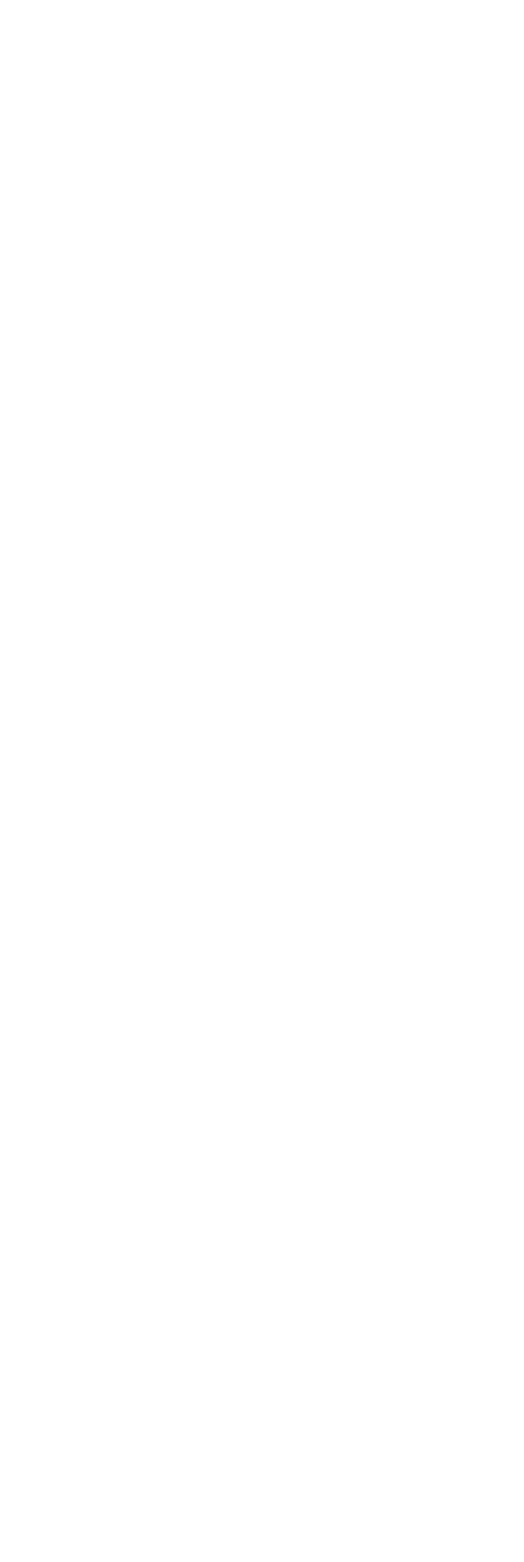
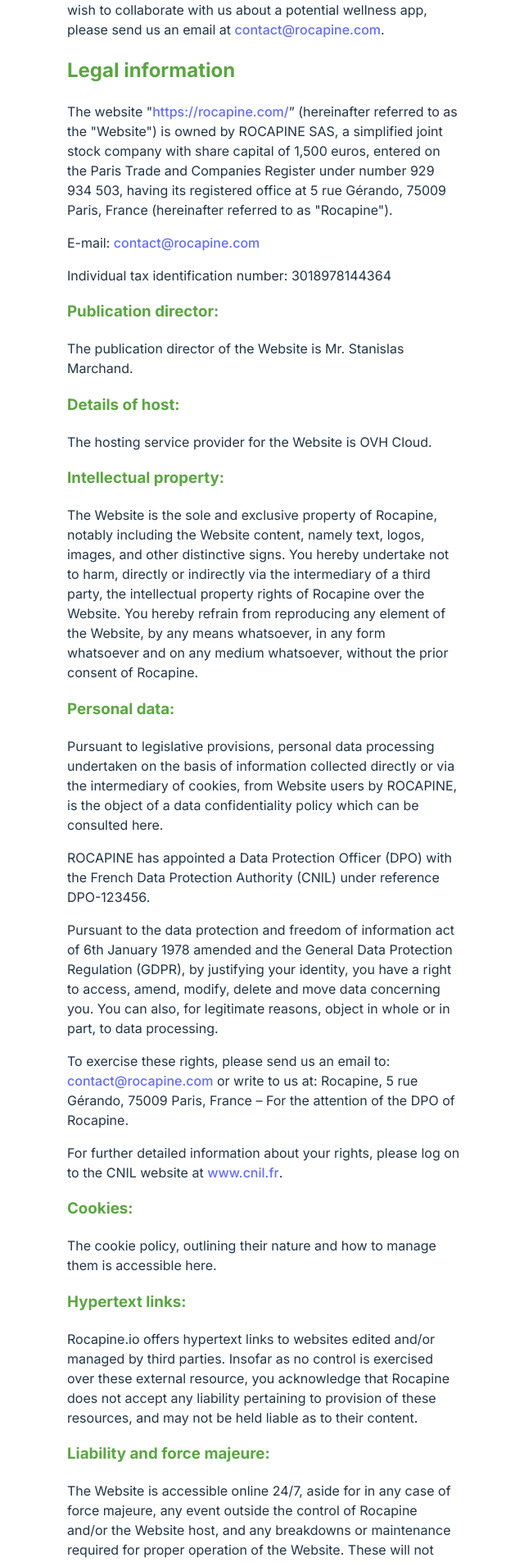
Before and after one commit to Rocapine/website, a React (Vite) app: page /terms in a window 1280 px wide. Before the commit this address had no page. Shown: the part 325-2230 px from the top of the page at 82% size, without its empty margins (318-958 px from the left). Before the commit the page ends 800 px from the top, so only its background shows below. Built offline with nearby package versions, Linux system fonts and the light colour scheme.

Commit message:
feature: add Terms page

```diff
--- a/src/App.tsx
+++ b/src/App.tsx
@@ -1,13 +1,13 @@
 import { BrowserRouter as Router, Route, Routes } from 'react-router-dom';
 import Home from './Home';
-// import CGU from './CGU';
+import Terms from './Terms';
 
 const App = () => {
     return (
         <Router>
             <Routes>
                 <Route path="/" element={<Home />} />
-                {/* <Route path="/cgu" element={<CGU />} /> */}
+                <Route path="/terms" element={<Terms />} />
             </Routes>
         </Router>
     );
--- /dev/null
+++ b/src/Terms.tsx
@@ -0,0 +1,66 @@
+const Terms = () => {
+    return <main>
+        <h1>Terms</h1>
+        <h2>Object</h2>
+        <p>The purpose of these general terms and conditions of use (hereinafter referred to as the "T&Cs") is to outline the terms and conditions for using the website rocapine.io (hereinafter referred to as the "Website"). By accessing the Website, you expressly and unreservedly accept these T&Cs and undertake to respect them. The Website is open to public access. If you wish to collaborate with us about a potential wellness app, please send us an email at <a href="mailto:contact@rocapine.com">contact@rocapine.com</a>.</p>
+
+        <h2>Legal information</h2>
+        <p>The website "<a href="https://rocapine.com/">https://rocapine.com/</a>” (hereinafter referred to as the "Website") is owned by ROCAPINE SAS, a simplified joint stock company with share capital of 1,500 euros, entered on the Paris Trade and Companies Register under number 929 934 503, having its registered office at 5 rue Gérando, 75009 Paris, France (hereinafter referred to as "Rocapine").</p>
+        <p>E-mail: <a href="mailto:contact@rocapine.com">contact@rocapine.com</a></p>
+        <p>Individual tax identification number: 3018978144364</p>
+
+        <h3>Publication director:</h3>
+        <p>The publication director of the Website is Mr. Stanislas Marchand.</p>
+
+        <h3>Details of host:</h3>
+        <p>The hosting service provider for the Website is OVH Cloud.</p>
+
+        <h3>Intellectual property:</h3>
+        <p>The Website is the sole and exclusive property of Rocapine, notably including the Website content, namely text, logos, images, and other distinctive signs. You hereby undertake not to harm, directly or indirectly via the intermediary of a third party, the intellectual property rights of Rocapine over the Website. You hereby refrain from reproducing any element of the Website, by any means whatsoever, in any form whatsoever and on any medium whatsoever, without the prior consent of Rocapine.</p>
+
+        <h3>Personal data:</h3>
+        <p>Pursuant to legislative provisions, personal data processing undertaken on the basis of information collected directly or via the intermediary of cookies, from Website users by ROCAPINE, is the object of a data confidentiality policy which can be consulted here.</p>
+        <p>ROCAPINE has appointed a Data Protection Officer (DPO) with the French Data Protection Authority (CNIL) under reference DPO-123456.</p>
+        <p>Pursuant to the data protection and freedom of information act of 6th January 1978 amended and the General Data Protection Regulation (GDPR), by justifying your identity, you have a right to access, amend, modify, delete and move data concerning you. You can also, for legitimate reasons, object in whole or in part, to data processing.</p>
+        <p>To exercise these rights, please send us an email to: <a href="mailto:contact@rocapine.com">contact@rocapine.com</a> or write to us at: Rocapine, 5 rue Gérando, 75009 Paris, France – For the attention of the DPO of Rocapine.</p>
+        <p>For further detailed information about your rights, please log on to the CNIL website at <a href="http://www.cnil.fr">www.cnil.fr</a>.</p>
+
+        <h3>Cookies:</h3>
+        <p>The cookie policy, outlining their nature and how to manage them is accessible here.</p>
+
+        <h3>Hypertext links:</h3>
+        <p>Rocapine.io offers hypertext links to websites edited and/or managed by third parties. Insofar as no control is exercised over these external resource, you acknowledge that Rocapine does not accept any liability pertaining to provision of these resources, and may not be held liable as to their content.</p>
+
+        <h3>Liability and force majeure:</h3>
+        <p>The Website is accessible online 24/7, aside for in any case of force majeure, any event outside the control of Rocapine and/or the Website host, and any breakdowns or maintenance required for proper operation of the Website. These will not lead to any compensation. You confirm that you are aware and accept the characteristics and limits of information transfer online, as well as costs pertaining to connection to the internet.</p>
+        <p>Rocapine expressly reserves the right, without compensation, to amend the Website in whole or in part at any time as well as its presentation or medium and to interrupt update of the Website. The liability of Rocapine may under no circumstances be incurred for any damages whatsoever suffered by yourself or any third party, resulting directly or indirectly from access and use of the Website.</p>
+        <p>In all instances, the liability of Rocapine, in such instance as it is incurred, will be limited to the direct prejudice suffered with the exclusion of any indirect prejudice, of any nature whatsoever, such as notably loss of data, loss of opportunities, of profits or operation, or any other financial loss resulting from use or impossibility to use the Website.</p>
+
+        <h3>User Content:</h3>
+        <p>You are entirely liable for all content that you may upload, communicate, send or otherwise make available via the Website.</p>
+        <p>Rocapine is not under any obligation to store elements which may be sent via the Website and will not be bound to return elements sent by you. You hereby undertake to take all necessary precautions accordingly.</p>
+        <p>You hereby accept not to upload, communicate, send or otherwise make available any content:</p>
+        <ul>
+            <li>Which is illegal, harmful, hurtful, defamatory, obscene or otherwise punishable;</li>
+            <li>Which harms privacy;</li>
+            <li>Which is likely to incite violence or racial or ethnic hatred;</li>
+            <li>Which you are not entitled to legally make available (such as privileged information, information belonging to any other person or confidential information);</li>
+            <li>Which infringes any intellectual property right or other property right of any other person;</li>
+            <li>Which includes any unrequested or unauthorised publicity, promotional material, “unwanted mail”, “spam”, “chain letters”, “pyramid systems” or any other form of solicitation; or</li>
+            <li>Which contains any computer virus or other computer code, files or programs designed to interrupt, damage or limit the operation of any software or hardware or telecommunication equipment.</li>
+        </ul>
+        <p>By submitting content to our Website, you:</p>
+        <ul>
+            <li>Guarantee you are entitled to do so;</li>
+            <li>You grant us, free of charge, non-exclusive permission to amend, adapt, and use this content so as to process your request.</li>
+        </ul>
+
+        <h3>Applicable law:</h3>
+        <p>These T&Cs are governed by French law.</p>
+
+        <h3>Update of the T&Cs:</h3>
+        <p>These T&Cs can be consulted online on our Website. They are subject to modification without any other formality than posting online a new amended version, with this version alone prevailing.</p>
+    </main>
+}
+
+export default Terms;
--- a/src/index.css
+++ b/src/index.css
@@ -15,6 +15,10 @@
   flex-direction: column;
   width: 100%;
   align-items: center;
+}
+
+main {
+  max-width: 30rem;
 }
 
 a {
```
